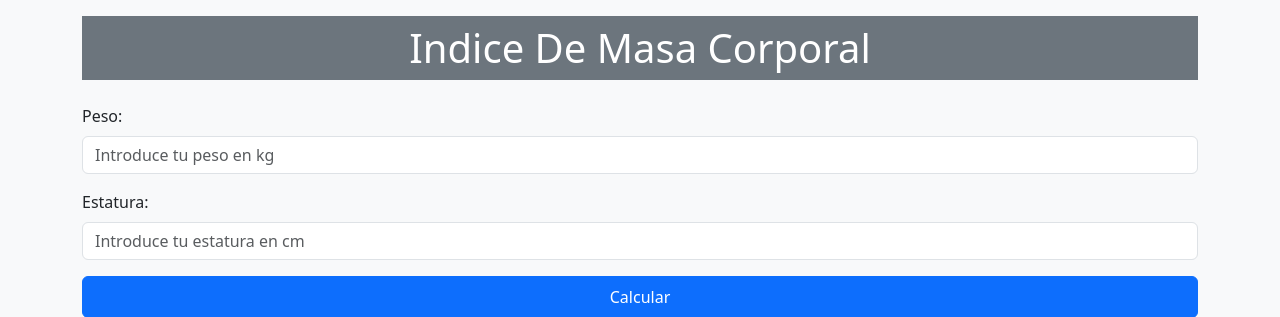
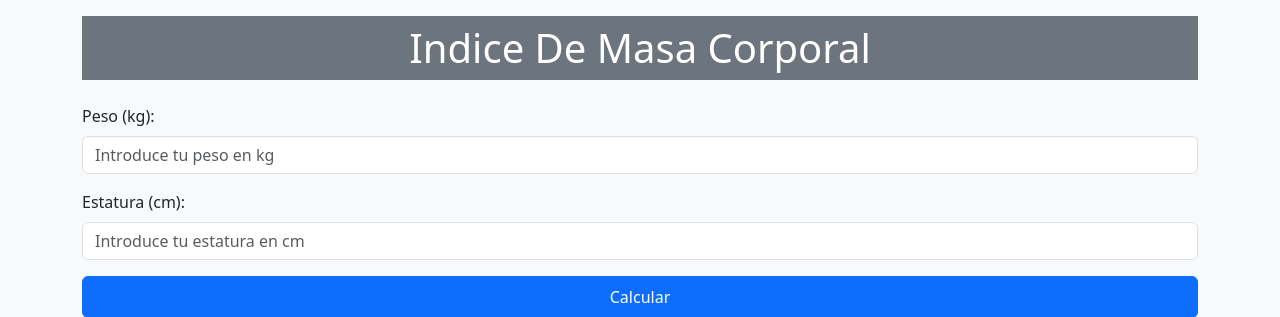
Before and after one commit to DeLaCruzSergioRene/nutriApp, a Flask app: page /masa in a window 1280 px wide; the page is wider, and only the part inside the window is pictured. Shown: the part 136-453 px from the top of that part. Run offline with Flask 3, Linux system fonts and the light colour scheme.

Commit message:
cambios menores

```diff
--- a/templates/calculadora_basal.html
+++ b/templates/calculadora_basal.html
@@ -7,8 +7,10 @@
     <div class="mb-3">
         <label class="form-label">Sexo:</label>
         <select name="genero" class="form-select" required>
+            <option value="...">...</option>
             <option value="hombre">Hombre</option>
             <option value="mujer">Mujer</option>
+            <option value="privacidad">Prefiero no decirlo</option>
         </select>
     </div>
     <div class="mb-3">
--- a/templates/calculadora_ideal.html
+++ b/templates/calculadora_ideal.html
@@ -7,8 +7,10 @@
     <div class="mb-3">
         <label class="form-label">Sexo:</label>
         <select name="genero" class="form-select" required>
+            <option value="...">...</option>
             <option value="hombre">Hombre</option>
             <option value="mujer">Mujer</option>
+            <option value="privacidad">Prefiero no decirlo</option>
         </select>
     </div>
     <div class="mb-3">
--- a/templates/calculadora_imc.html
+++ b/templates/calculadora_imc.html
@@ -5,11 +5,11 @@
 <h1 class="mb-4 text-center bg-secondary text-white p-2">Indice De Masa Corporal</h1>
 <form action="{{ url_for('imc_calcular') }}" method="POST">
     <div class="mb-3">
-        <label class="form-label">Peso:</label>
+        <label class="form-label">Peso (kg):</label>
         <input type="number" step="0.1" class="form-control" name="peso" placeholder="Introduce tu peso en kg" required>
     </div>
     <div class="mb-3">
-        <label class="form-label">Estatura:</label>
+        <label class="form-label">Estatura (cm):</label>
         <input type="number" step="0.1" class="form-control" name="estatura" placeholder="Introduce tu estatura en cm" required>
     </div>
     <button type="submit" class="btn btn-primary w-100 py-2">Calcular</button>
```
